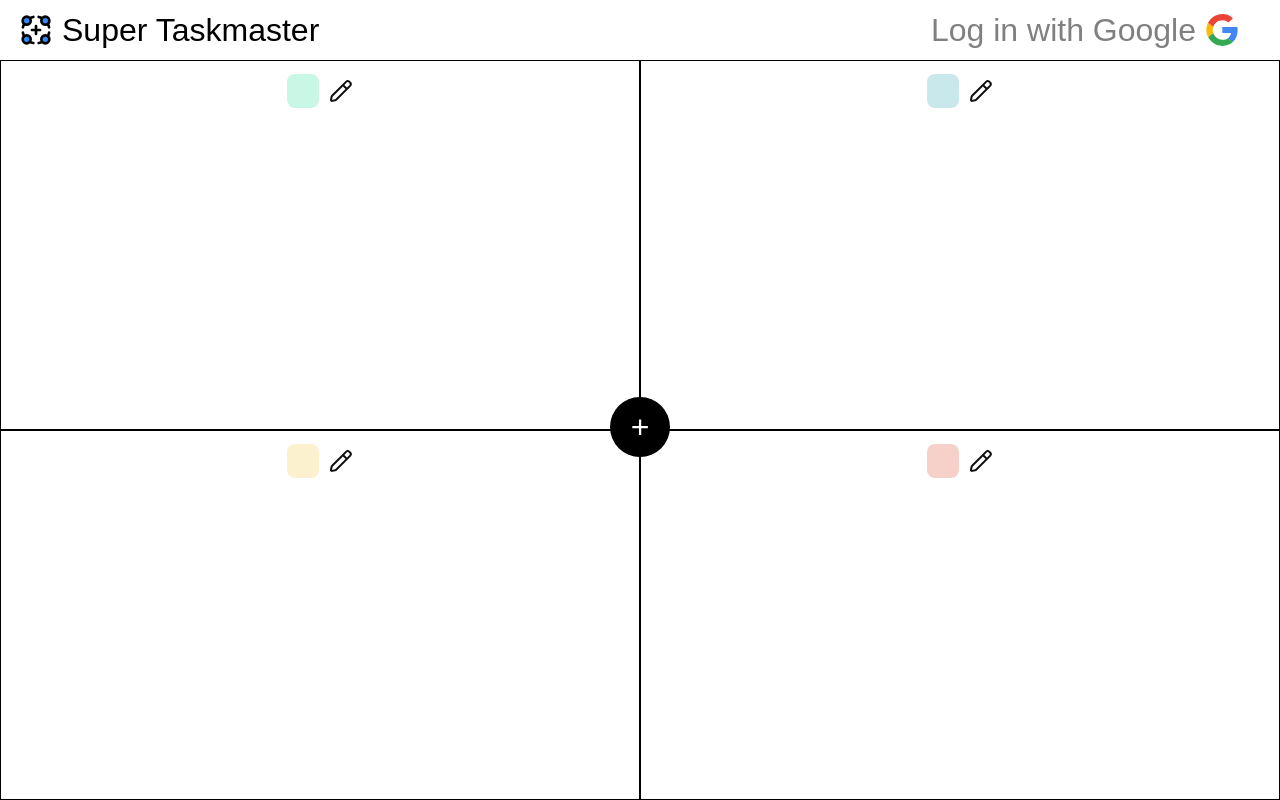
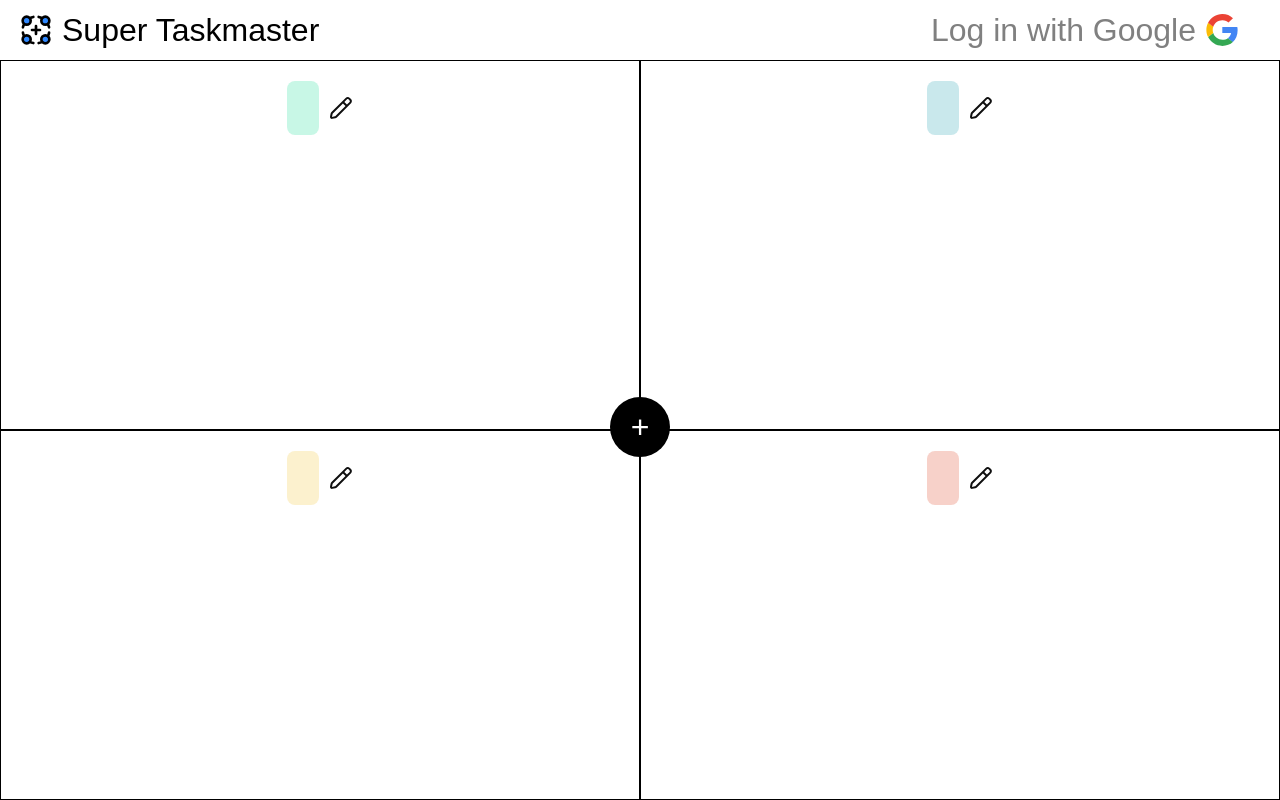
Before and after one commit to anurag-verma-india/supertaskmaster, a React (Vite) app: page / in a window 1280 px wide. Built offline with nearby package versions, Linux system fonts and the light colour scheme; no server answers; the database is empty.

Commit message:
Fix CSS: made it responsive

```diff
--- a/index.html
+++ b/index.html
@@ -1,4 +1,5 @@
 <!DOCTYPE html>
+
 <html lang="en">
     <head>
         <meta charset="UTF-8" />
--- a/src/App.css
+++ b/src/App.css
@@ -89,19 +89,53 @@ body {
 	margin-right: 10px;
 	font-size: 2rem;
 	color: gray;
+	text-align: right;
 }
 
 .google-logout-text {
 	margin-right: 10px;
 	font-size: 2rem;
 	color: gray;
+	text-align: right;
 }
 
-@media (max-width: 710px) {
+@media (max-width: 1000px) {
+	.title-heading {
+		font-size: 1.5rem;
+	}
+
+	.google-logout-text {
+		font-size: 1rem;
+	}
+
 	.google-login-text {
+		font-size: 1rem;
+	}
+}
+
+@media (max-width: 650px) {
+	.title-heading {
+		/* font-size: 1.5rem; */
+		font-size: 1rem;
+	}
+
+	.google-logout-text {
+		/* font-size: 1rem; */
+	}
+
+	.google-login-text {
+		/* font-size: 1rem; */
+	}
+}
+
+@media (max-width: 600px) {
+	.title-heading {
 		display: none;
 	}
 }
+
+
+
 
 
 /* Fixed double borders in the middle*/
@@ -189,7 +223,7 @@ body {
 
 	/* Since Padding is 4% */
 	/* height: calc(96% * (1/5)); */
-	height: 10%;
+	height: 20%;
 }
 
 .taskheading {
@@ -198,12 +232,14 @@ body {
 	justify-content: center;
 
 
-	height: 100%;
+	height: 80%;
 	padding: 1rem;
 	border-radius: 0.5rem;
 
 	text-transform: uppercase;
 	font-weight: bold;
+	/* margin-top: 2rem;
+	margin-bottom: 2rem; */
 }
 
 .list0 .taskheading {
@@ -272,6 +308,11 @@ body {
 	align-self: flex-end;
 	margin-left: 10px;
 	cursor: pointer;
+	height: 100%;
+
+	display: flex;
+	align-items: center;
+	justify-content: center;
 }
 
 .edit-icon-img {
--- a/src/components/Navbar.jsx
+++ b/src/components/Navbar.jsx
@@ -10,7 +10,7 @@ const Navbar = () => {
                 src={STLogo}
                 alt="Edit"
             />
-            <h1>Super Taskmaster</h1>
+            <h1 className="title-heading">Super Taskmaster</h1>
             <NavbarGoogleLogin />
         </div>
     );
--- a/src/components/NavbarGoogleLogin.jsx
+++ b/src/components/NavbarGoogleLogin.jsx
@@ -72,7 +72,7 @@ const NavbarGoogleLogin = () => {
                             set(ref(db, "tasks/" + uid), {
                                 // Set from local storage
                                 list0: {
-                                    1: {
+                                    8498293: {
                                         creationTime: Date.now(),
                                         state: false,
                                         title: "sample task 1",
```
